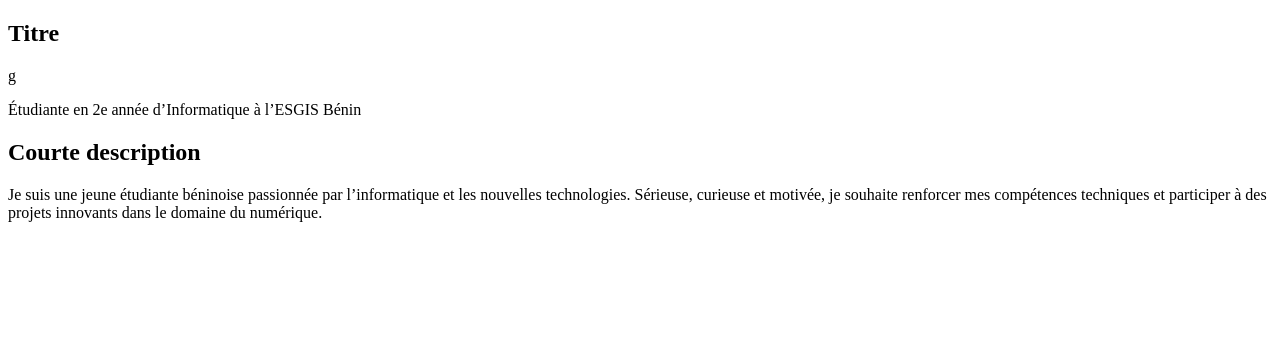
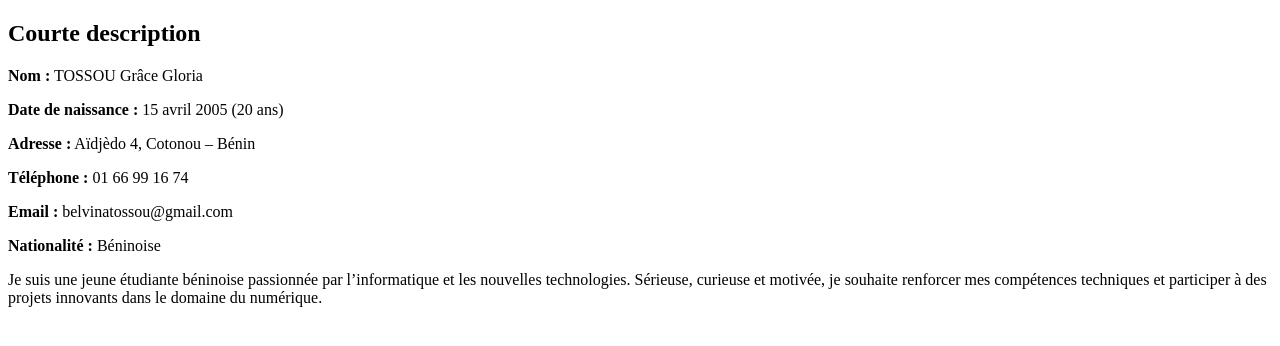
Before and after one commit to belvinatossou-maker/mon-cv, a plain HTML site: page index.html in a window 1280 px wide. Drawn offline with Linux system fonts and the light colour scheme.

Commit message:
mise en place de la section description

```diff
--- a/index.html
+++ b/index.html
@@ -4,13 +4,18 @@
     <meta charset="UTF-8">
     <meta name="viewport" content="width=l, initial-scale=1.0">
     <title>Document</title>
+    <link rel="stylesheet" href="style.css">
+
 </head>
 <body>
-    <link rel="stylesheet" href="style.css">
-    <h2>Titre</h2>
-    g<p>Étudiante en 2e année d’Informatique à l’ESGIS Bénin</p>
+<h2>Courte description</h2>
+    <p><strong>Nom :</strong> TOSSOU Grâce Gloria</p>
+<p><strong>Date de naissance :</strong> 15 avril 2005 (20 ans)</p>
+<p><strong>Adresse :</strong> Aïdjèdo 4, Cotonou – Bénin</p>
+<p><strong>Téléphone :</strong> 01 66 99 16 74</p>
+<p><strong>Email :</strong> belvinatossou@gmail.com</p>
+<p><strong>Nationalité :</strong> Béninoise</p>
+<p>Je suis une jeune étudiante béninoise passionnée par l’informatique et les nouvelles technologies. Sérieuse, curieuse et motivée, je souhaite renforcer mes compétences techniques et participer à des projets innovants dans le domaine du numérique.</p>
+</body>
 
-    <h2>Courte description</h2>
-    <p>Je suis une jeune étudiante béninoise passionnée par l’informatique et les nouvelles technologies. Sérieuse, curieuse et motivée, je souhaite renforcer mes compétences techniques et participer à des projets innovants dans le domaine du numérique.</p>
-</body>
 </html>
```
